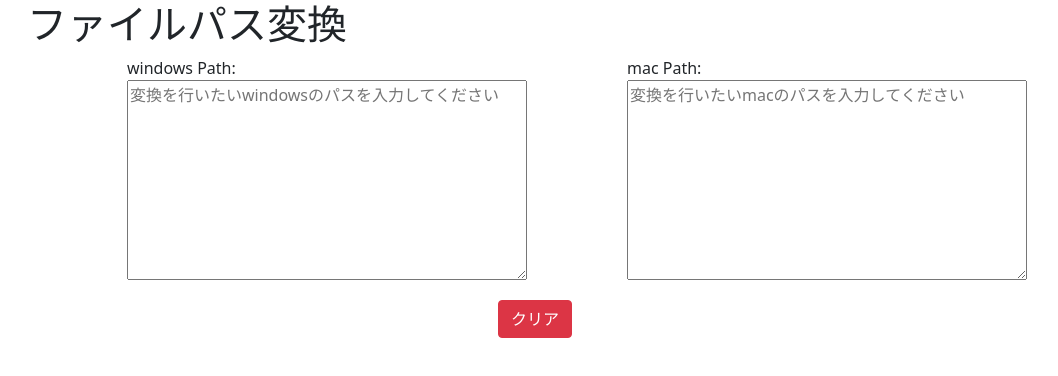
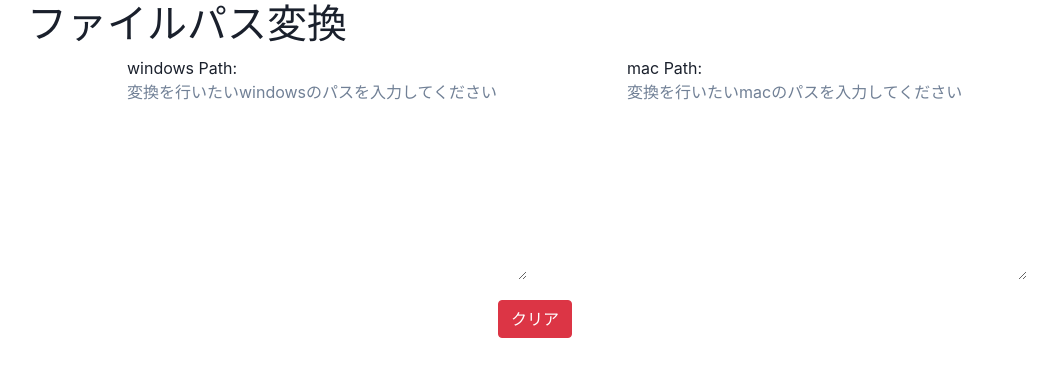
Before and after one commit to powerninja/cross_path, a React (Create React App) app: page / in a window 1280 px wide. Shown: the top 376 px of the page, without its empty margins (113-1171 px from the left). Built offline with nearby package versions, Linux system fonts and the light colour scheme.

Commit message:
add:chakra-ui読み込み

```diff
--- a/src/index.tsx
+++ b/src/index.tsx
@@ -1,14 +1,15 @@
-import React from "react";
-import ReactDOM from "react-dom/client";
-import "./index.css";
-import { App } from "./App";
+import React from 'react';
+import ReactDOM from 'react-dom/client';
+import './index.css';
+import { App } from './App';
+import { ChakraProvider } from '@chakra-ui/react';
 
-const root = ReactDOM.createRoot(
-  document.getElementById("root") as HTMLElement
-);
+const root = ReactDOM.createRoot(document.getElementById('root') as HTMLElement);
 root.render(
   <React.StrictMode>
-    <App />
+    <ChakraProvider>
+      <App />
+    </ChakraProvider>
   </React.StrictMode>
 );
 
```
